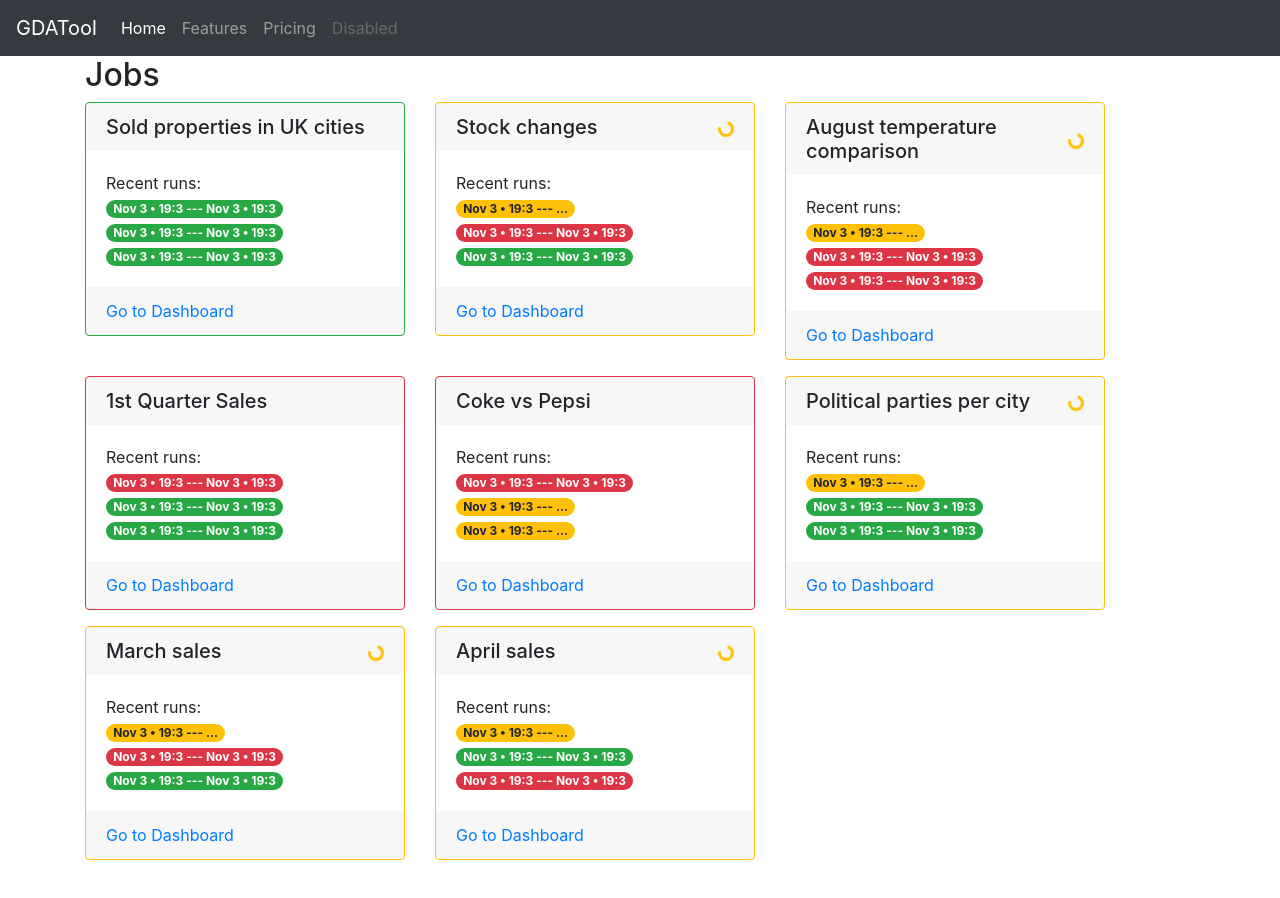
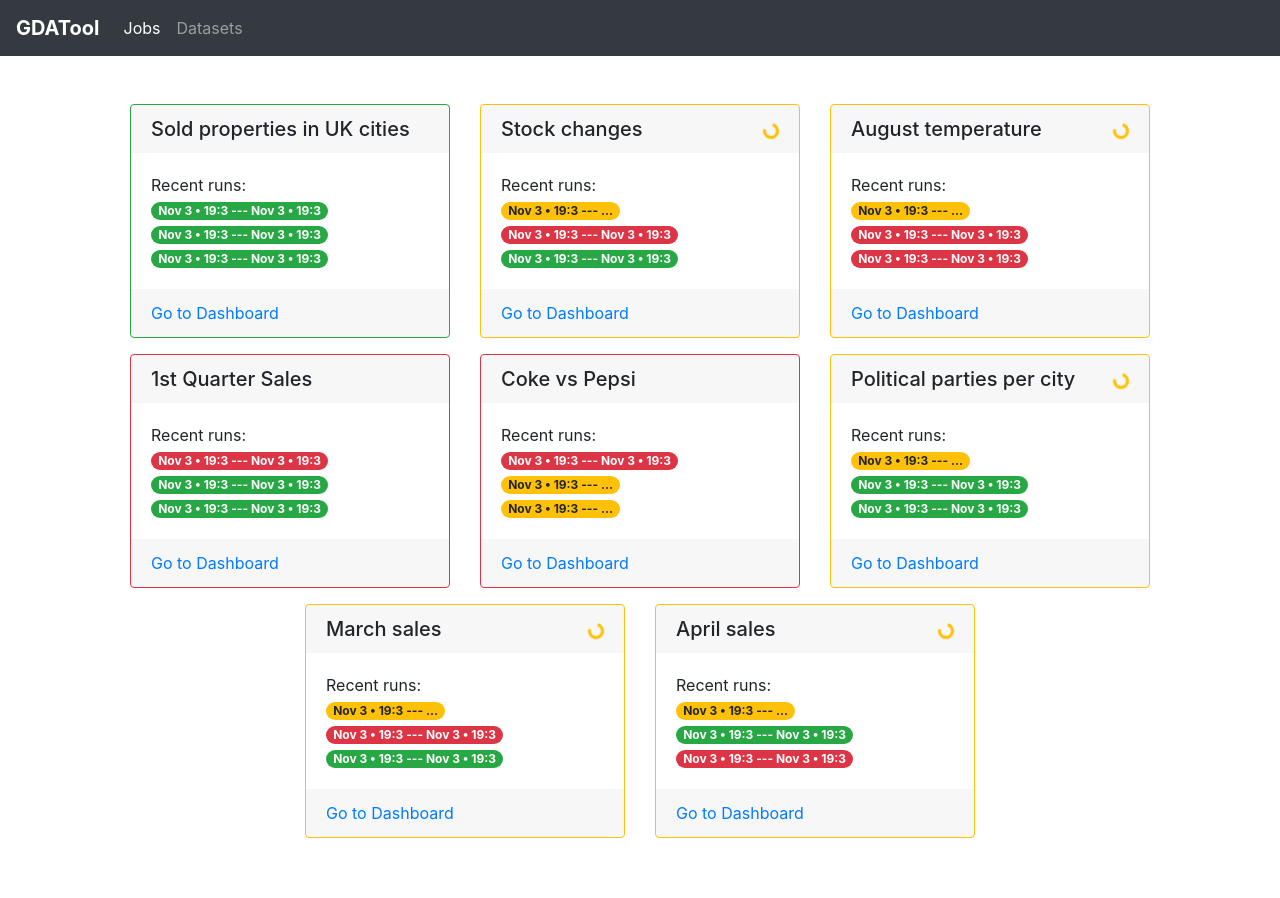
Before and after one commit to dario-nunez/GDATool, an Angular app in the folder website-ui/: page /jobsPage in a window 1280 px wide. Shown: the top 898 px of the page. Before the commit the page ends 876 px from the top, so only its background shows below. Built offline with nearby package versions, Linux system fonts and the light colour scheme.

Commit message:
Styling the jobs page and remodelling the navbar

```diff
--- a/website-ui/src/app/jobs-page/jobs-page.component.html
+++ b/website-ui/src/app/jobs-page/jobs-page.component.html
@@ -1,22 +1,29 @@
 <nav class="navbar navbar-expand-lg navbar-dark bg-dark">
-    <a class="navbar-brand" [routerLink]="['']">GDATool</a>
-    <button class="navbar-toggler" type="button" data-toggle="collapse" data-target="#navbarNavAltMarkup"
-        aria-controls="navbarNavAltMarkup" aria-expanded="false" aria-label="Toggle navigation">
+    <a class="navbar-brand text-white">
+        <b>GDATool</b>
+    </a>
+    <button class="navbar-toggler" type="button" data-toggle="collapse" data-target="#navbarText"
+        aria-controls="navbarText" aria-expanded="false" aria-label="Toggle navigation">
         <span class="navbar-toggler-icon"></span>
     </button>
-    <div class="collapse navbar-collapse" id="navbarNavAltMarkup">
-        <div class="navbar-nav">
-            <a class="nav-item nav-link active" href="#">Home <span class="sr-only">(current)</span></a>
-            <a class="nav-item nav-link" href="#">Features</a>
-            <a class="nav-item nav-link" href="#">Pricing</a>
-            <a class="nav-item nav-link disabled" href="#" tabindex="-1" aria-disabled="true">Disabled</a>
-        </div>
+    <div class="collapse navbar-collapse" id="navbarText">
+        <ul class="navbar-nav mr-auto">
+            <li class="nav-item active">
+                <a class="nav-link" [routerLink]="['/jobsPAge']">Jobs<span class="sr-only">(current)</span></a>
+            </li>
+            <li class="nav-item">
+                <a class="nav-link" [routerLink]="['/']">Datasets</a>
+            </li>
+        </ul>
+
+        <span class="navbar-text">
+            <a class="nav-link" [routerLink]="['/']">{{loggedInUser}}</a>
+        </span>
     </div>
 </nav>
 
-<div class="container">
-    <h2>Jobs</h2>
-    <div class="card-deck">
+<div class="container p-5">
+    <div class="card-deck justify-content-center align-items-center">
         <app-job *ngFor="let job of jobs" [job]="job"></app-job>
     </div>
 </div>
--- a/website-ui/src/app/jobs-page/jobs-page.component.ts
+++ b/website-ui/src/app/jobs-page/jobs-page.component.ts
@@ -9,11 +9,13 @@ import { IJob } from '../../models/job.model';
 export class JobsPageComponent implements OnInit {
 
   jobs: IJob[];
+  loggedInUser: string;
 
   constructor() { }
 
   ngOnInit() {
-    console.log("Logged in user: " + localStorage.getItem("username"));
+    this.loggedInUser = localStorage.getItem("username");''
+    console.log("Logged in user: " + this.loggedInUser);
     this.getJobsByUser();
   }
 
@@ -71,7 +73,7 @@ export class JobsPageComponent implements OnInit {
       } as IJob,
       {
         _id: "Jobabcabcabcabcabcbac",
-        description: "August temperature comparison",
+        description: "August temperature",
         rawInputDirectory: "raw",
         stagingFielName: "staging",
         userId: "333333333333333333333333",
--- a/website-ui/src/app/marketing-page/marketing-page.component.html
+++ b/website-ui/src/app/marketing-page/marketing-page.component.html
@@ -1,20 +1,3 @@
-<nav class="navbar navbar-expand-lg navbar-dark bg-dark">
-    <a class="navbar-brand" [routerLink]="['']">GDATool</a>
-    <button class="navbar-toggler" type="button" data-toggle="collapse" data-target="#navbarNavAltMarkup"
-        aria-controls="navbarNavAltMarkup" aria-expanded="false" aria-label="Toggle navigation">
-        <span class="navbar-toggler-icon"></span>
-    </button>
-    <div class="collapse navbar-collapse" id="navbarNavAltMarkup">
-        <div class="navbar-nav">
-            <a class="nav-item nav-link active" href="#">Home <span class="sr-only">(current)</span></a>
-            <a class="nav-item nav-link" href="#">Features</a>
-            <a class="nav-item nav-link" href="#">Pricing</a>
-            <a class="nav-item nav-link disabled" href="#" tabindex="-1" aria-disabled="true">Disabled</a>
-        </div>
-    </div>
-</nav>
-
-
 <div class="d-flex justify-content-center align-items-center" style="background: rgb(255, 228, 154); height: 300px;">
     <div class="container">
         <div class="row">
```
